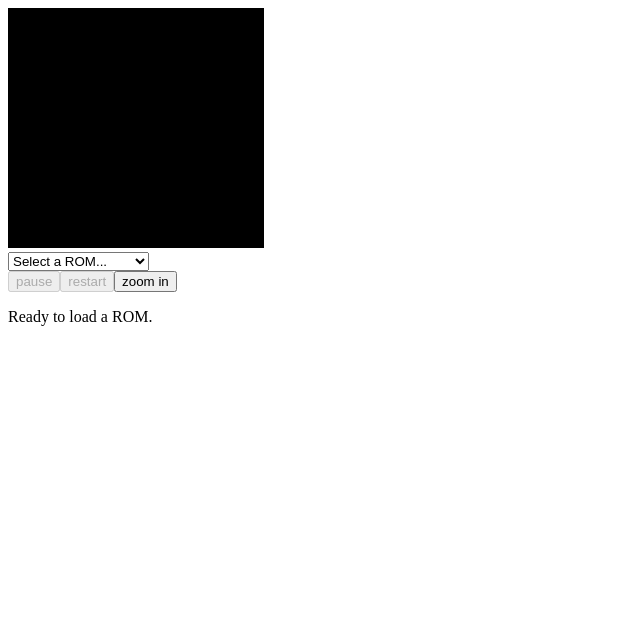
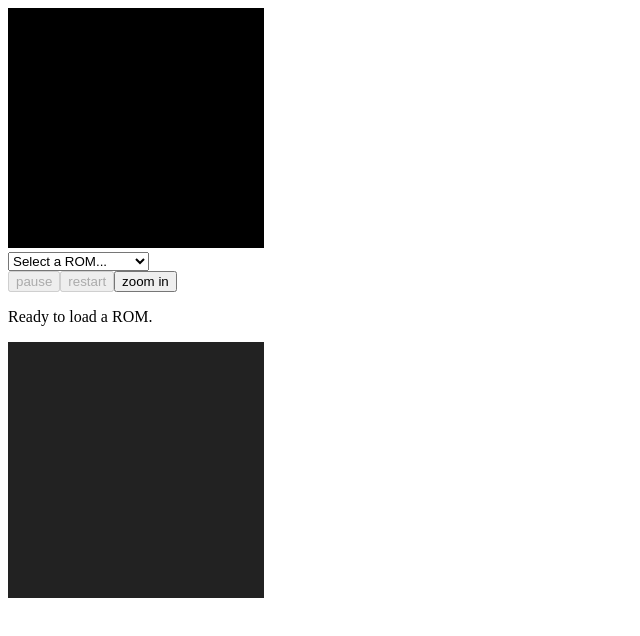
Before and after one commit to OwenMcNaughton/GameAutoMaker, a website: page index.html in a window 1280 px wide. Shown: the whole page, without its empty margins (0-640 px from the left). Drawn offline with Linux system fonts and the light colour scheme; animation ran at ten frames a second.

```diff
--- a/index.html
+++ b/index.html
@@ -11,6 +11,10 @@
 <body>
   <div id="emulator"></div>
 
+  <div>
+    <canvas id="canvas" width="256" height="256"></canvas>
+  </div>
+
   <script src="lib/jquery-1.4.2.min.js"></script>
   <script src="jsnes_src/nes.js"></script>
   <script src="jsnes_src/utils.js"></script>
@@ -21,8 +25,17 @@
   <script src="jsnes_src/ppu.js"></script>
   <script src="jsnes_src/rom.js"></script>
   <script src="jsnes_src/ui.js"></script>
+  <script src="src/util.js"></script>
+  <script src="src/GameAutoMaker.js"></script>
 
   <script>
+
+var PIX_TOL = 1,
+    MOV_TOL = 5;
+
+var fps, last_date, second = 0, frame_count = 0;
+
+var canvas = document.getElementById('canvas');
 
 var nes = new JSNES({
   'ui': $('#emulator').JSNESUI({
@@ -32,6 +45,38 @@
   })
 });
 
+var gam = new GameAutoMaker(nes.frames);
+
+window.requestAnimationFrame(Draw);
+
+function Draw() {
+  frame_count += 3;
+  if (frame_count >= gam.footage.length - 3) {
+    frame_count = 1;
+    gam = new GameAutoMaker(nes.frames, PIX_TOL, MOV_TOL);
+  }
+
+  gam.ProcessFrame(frame_count);
+
+  var ctx = canvas.getContext('2d');
+
+  ctx.clearRect(0, 0, 256, 256);
+  ctx.fillStyle = "#222222";
+  ctx.fillRect(0, 0, 256, 256);
+
+  for (var i = 0; i != gam.sprite_groups.length; i++) {
+    ctx.fillStyle = gam.sprite_groups[i].color;
+    for (var j = 0; j != gam.sprite_groups[i].s.length; j++) {
+      ctx.fillRect(gam.sprite_groups[i].s[j].pos.x,
+                   gam.sprite_groups[i].s[j].pos.y,
+                   gam.sprite_groups[i].s[j].size,
+                   gam.sprite_groups[i].s[j].size);
+
+    }
+  }
+  window.requestAnimationFrame(Draw);
+}
+
   </script>
   <!--[if IE]>
     <script type="text/vbscript" src="source/jsnes-ie-hacks.vbscript"></script>
```
Also changed, not shown: README.md.
